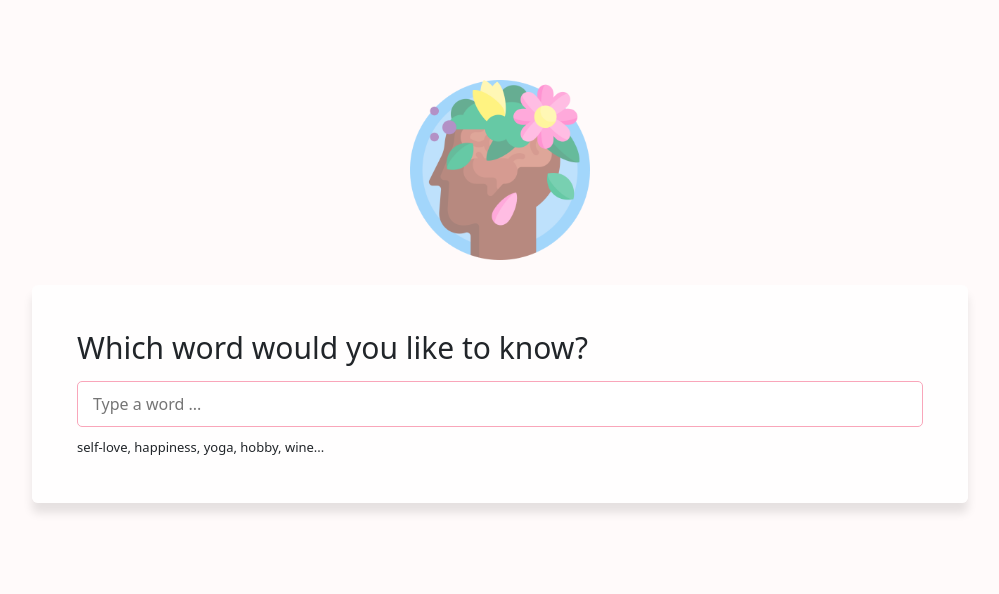
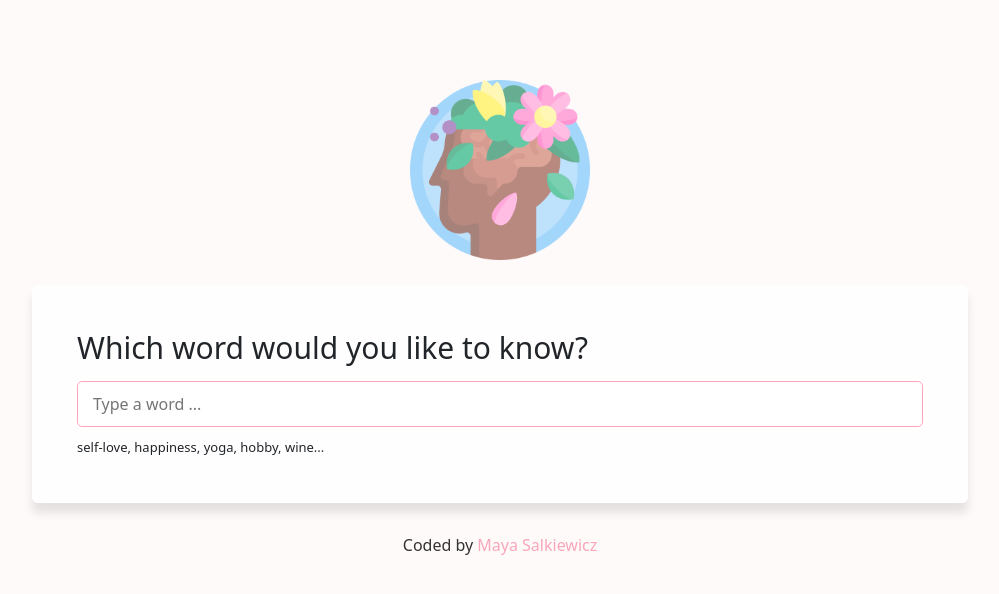
Before and after one commit to MayaSalkiewicz/dictionary-project, a React (Create React App) app: page / in a window 1280 px wide. Shown: the top 594 px of the page, without its empty margins (140-1139 px from the left). Built offline with nearby package versions, Linux system fonts and the light colour scheme; no server answers.

Commit message:
adding signature

```diff
--- a/src/App.css
+++ b/src/App.css
@@ -18,3 +18,18 @@ body {
   width: 180px;
   opacity: 0.6;
 }
+
+.signature {
+  text-align: center;
+  color: #333;
+}
+
+.signature a {
+  text-decoration: none;
+  color: #f9a6ba;
+  transition: color 150ms ease-in-out;
+}
+
+.signature a:hover {
+  color: pink;
+}
--- a/src/App.js
+++ b/src/App.js
@@ -12,6 +12,16 @@ function App() {
           <Dictionary defaultKeyword={"happiness"} />
         </div>
       </div>
+      <div className="signature">
+        Coded by{" "}
+        <a
+          href="https://github.com/MayaSalkiewicz"
+          target="_blank"
+          rel="noreferrer"
+        >
+          Maya Salkiewicz
+        </a>
+      </div>
     </div>
   );
 }
```
